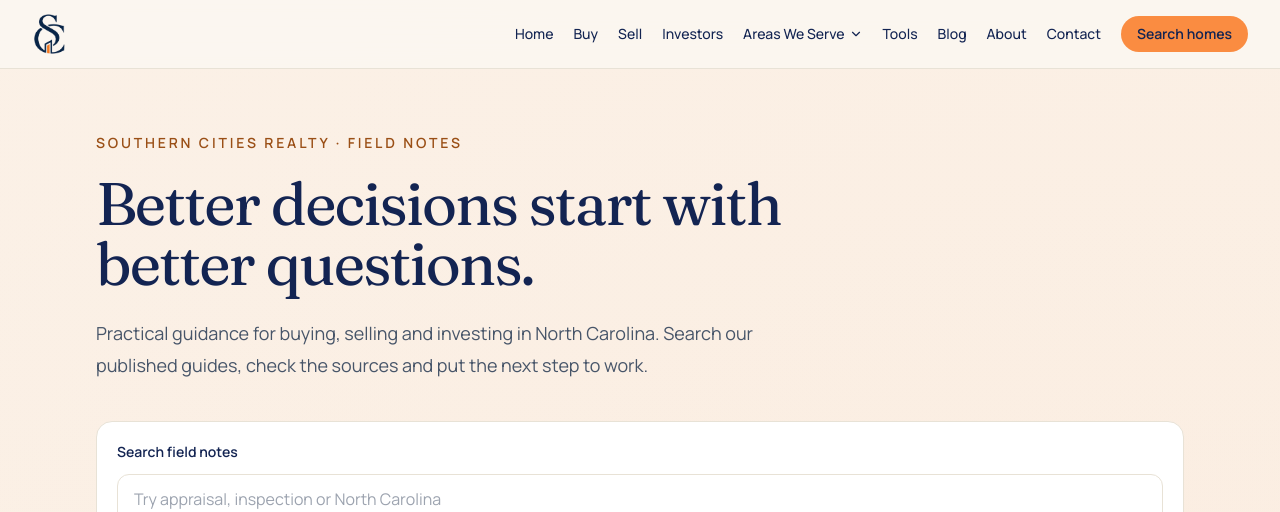
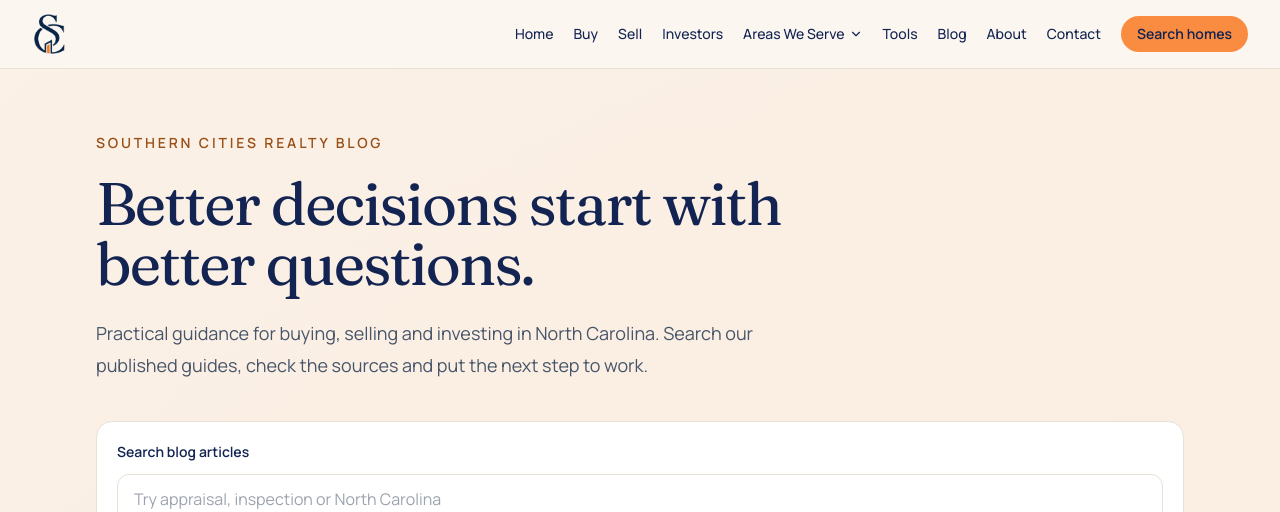
Before and after one commit to ashersoutherncities-art/southern-cities-realty, a Next.js app: page /blog in a window 1280 px wide. Shown: the top 512 px of the page. Built offline with nearby package versions, Linux system fonts and the light colour scheme.

Commit message:
Rename Field Notes to Southern Cities Realty Blog

```diff
--- a/app/blog/BlogDirectory.tsx
+++ b/app/blog/BlogDirectory.tsx
@@ -8,8 +8,8 @@ export default function BlogDirectory(){
 const [query,setQuery]=useState(''); const [category,setCategory]=useState('All')
 const categories=['All',...Array.from(new Set(posts.map(p=>p.category)))]
 const visible=posts.filter(p=>(category==='All'||p.category===category)&&[p.title,p.description,p.category,...p.tags].join(' ').toLowerCase().includes(query.toLowerCase())).sort((a,b)=>b.date.localeCompare(a.date))
-return <><div className="mt-10 rounded-2xl border border-[#e8e2d6] bg-white p-5"><label htmlFor="blog-search" className="block text-sm font-semibold text-navy-950">Search field notes</label><input id="blog-search" type="search" value={query} onChange={e=>setQuery(e.target.value)} placeholder="Try appraisal, inspection or North Carolina" className="mt-3 w-full rounded-xl border border-[#e8e2d6] px-4 py-3 text-slate-900 focus:outline-navy-950"/><div aria-label="Filter articles by category" className="mt-4 flex flex-wrap gap-2">{categories.map(c=><button type="button" key={c} aria-pressed={category===c} onClick={()=>setCategory(c)} className={'rounded-full px-5 py-2 text-sm font-semibold '+(category===c?'bg-navy-950 text-white':'bg-[#f5f1ea] text-navy-950')}>{c}</button>)}</div></div>
+return <><div className="mt-10 rounded-2xl border border-[#e8e2d6] bg-white p-5"><label htmlFor="blog-search" className="block text-sm font-semibold text-navy-950">Search blog articles</label><input id="blog-search" type="search" value={query} onChange={e=>setQuery(e.target.value)} placeholder="Try appraisal, inspection or North Carolina" className="mt-3 w-full rounded-xl border border-[#e8e2d6] px-4 py-3 text-slate-900 focus:outline-navy-950"/><div aria-label="Filter articles by category" className="mt-4 flex flex-wrap gap-2">{categories.map(c=><button type="button" key={c} aria-pressed={category===c} onClick={()=>setCategory(c)} className={'rounded-full px-5 py-2 text-sm font-semibold '+(category===c?'bg-navy-950 text-white':'bg-[#f5f1ea] text-navy-950')}>{c}</button>)}</div></div>
 <p role="status" className="mt-5 text-sm text-slate-500">{visible.length} {visible.length===1?'guide':'guides'} found</p>
 <div className="mt-5 grid gap-6 md:grid-cols-2">{visible.map(p=><article key={p.slug} className="rounded-[24px] border border-[#e8e2d6] bg-white p-7">{blogImages[p.slug]&&<Image src={blogImages[p.slug].src} alt={blogImages[p.slug].alt} width={1200} height={675} loading="lazy" className="mb-6 aspect-video w-full rounded-2xl object-cover"/>}<p className="text-xs font-semibold uppercase tracking-wider text-brand-700">{p.category}</p><h2 className="mt-4 font-display text-3xl text-navy-950"><Link href={'/blog/'+p.slug} className="hover:underline">{p.title}</Link></h2><p className="mt-4 leading-7 text-slate-600">{p.description}</p><p className="mt-5 text-sm text-slate-500"><time dateTime={p.date}>{new Date(p.date+'T12:00:00Z').toLocaleDateString('en-US',{month:'long',day:'numeric',year:'numeric',timeZone:'UTC'})}</time> · {p.readTime}</p><Link href={'/blog/'+p.slug} className="mt-6 inline-flex rounded-full bg-navy-950 px-5 py-3 font-semibold text-white">Read the guide →</Link></article>)}</div>
-{!visible.length&&<div className="my-8 rounded-2xl border border-[#e8e2d6] p-7"><h2 className="font-display text-2xl text-navy-950">No matching field notes yet.</h2><p className="mt-3 text-slate-600">Try a broader phrase or clear your filters.</p><button type="button" className="mt-4 font-semibold text-navy-950 underline" onClick={()=>{setQuery('');setCategory('All')}}>Clear search and filters</button></div>}</>
+{!visible.length&&<div className="my-8 rounded-2xl border border-[#e8e2d6] p-7"><h2 className="font-display text-2xl text-navy-950">No matching blog articles yet.</h2><p className="mt-3 text-slate-600">Try a broader phrase or clear your filters.</p><button type="button" className="mt-4 font-semibold text-navy-950 underline" onClick={()=>{setQuery('');setCategory('All')}}>Clear search and filters</button></div>}</>
 }
--- a/app/blog/home-value-estimate-appraisal-inspection/page.tsx
+++ b/app/blog/home-value-estimate-appraisal-inspection/page.tsx
@@ -11,7 +11,7 @@ const sections=[
 { id:'inspection', title:'3. Condition needs its own investigation', paragraphs:['A home inspection and an appraisal serve different purposes. The CFPB recommends arranging an independent inspection early enough to evaluate findings and complete additional inspections if necessary. Attending can help you understand the report and ask questions.','A value estimate cannot tell you what a repair will cost. When the inspection identifies an issue, request an appropriate specialist assessment and a written scope before building your budget. Any negotiation, cancellation right or financial consequence depends on your actual contract. Do not assume general online guidance gives you an automatic right to walk away.'], source:inspectionSource, sourceLabel:'CFPB: scheduling a home inspection'}
 ]
 export default function Article(){return <article className="mx-auto max-w-5xl px-5 py-12 sm:px-8">
-<Link href="/blog" className="text-sm font-semibold text-navy-950 hover:underline">← All field notes</Link>
+<Link href="/blog" className="text-sm font-semibold text-navy-950 hover:underline">← Southern Cities Realty Blog</Link>
 <header className="mt-8 rounded-[28px] bg-navy-950 p-7 text-white sm:p-12"><p className="text-xs font-semibold uppercase tracking-[.2em] text-brand-300">Buying &amp; Selling</p><h1 className="mt-5 font-display text-4xl leading-tight sm:text-5xl">Home value estimates, appraisals and inspections: which number should you trust?</h1><p className="mt-6 max-w-2xl text-lg leading-8 text-white/80">A practical guide to separating price, value and condition before your next North Carolina home decision.</p><p className="mt-7 text-sm text-white/70">Southern Cities Realty · <time dateTime="2026-11-14">November 14, 2026</time> · 4 min read</p></header>
 <figure className="mt-8"><Image {...blogImages["home-value-estimate-appraisal-inspection"]} width={1200} height={675} priority className="aspect-video w-full rounded-[24px] object-cover"/><figcaption className="mt-2 text-xs text-slate-500">Original editorial illustration · Southern Cities Realty</figcaption></figure><div className="mx-auto max-w-3xl">
 <div className="my-9 rounded-2xl border border-[#e8e2d6] bg-white p-6"><p className="font-semibold text-navy-950">The short answer</p><p className="mt-3 leading-8 text-slate-700">Use an estimate to begin a conversation, an appraisal to understand a professional value opinion, and an inspection to investigate condition. None of these should be treated as a guarantee of your final sale price or your total ownership cost.</p></div>
--- a/app/blog/page.tsx
+++ b/app/blog/page.tsx
@@ -1,5 +1,5 @@
 import type {Metadata} from 'next'
 import Link from 'next/link'
 import BlogDirectory from './BlogDirectory'
-export const metadata:Metadata={title:'Real Estate Field Notes',description:'Practical North Carolina real estate guides for buyers, sellers and investors.',alternates:{canonical:'/blog'}}
-export default function Blog(){return <div className="mx-auto max-w-6xl px-5 py-16 sm:px-8"><p className="text-sm font-semibold uppercase tracking-[.2em] text-brand-700">Southern Cities Realty · Field notes</p><h1 className="mt-5 max-w-3xl font-display text-4xl text-navy-950 sm:text-6xl">Better decisions start with better questions.</h1><p className="mt-6 max-w-2xl text-lg leading-8 text-slate-600">Practical guidance for buying, selling and investing in North Carolina. Search our published guides, check the sources and put the next step to work.</p><BlogDirectory/><div className="mt-12 rounded-2xl bg-navy-950 p-7 text-white"><h2 className="font-display text-3xl">From reading to evaluating.</h2><p className="mt-4 leading-7 text-white/75">Explore the home value estimate and our password-protected comparable-distance workspace.</p><Link href="/tools" className="mt-5 inline-flex rounded-full bg-white px-5 py-3 font-semibold text-navy-950">Explore Realty tools →</Link></div><p className="mt-8 text-sm leading-7 text-slate-500">Future topics include selling strategy, buyer due diligence, renovation planning and investment fundamentals. Planned topics appear only once researched and published.</p></div>}
+export const metadata:Metadata={title:'Southern Cities Realty Blog',description:'Practical North Carolina real estate guides for buyers, sellers and investors.',alternates:{canonical:'/blog'}}
+export default function Blog(){return <div className="mx-auto max-w-6xl px-5 py-16 sm:px-8"><p className="text-sm font-semibold uppercase tracking-[.2em] text-brand-700">Southern Cities Realty Blog</p><h1 className="mt-5 max-w-3xl font-display text-4xl text-navy-950 sm:text-6xl">Better decisions start with better questions.</h1><p className="mt-6 max-w-2xl text-lg leading-8 text-slate-600">Practical guidance for buying, selling and investing in North Carolina. Search our published guides, check the sources and put the next step to work.</p><BlogDirectory/><div className="mt-12 rounded-2xl bg-navy-950 p-7 text-white"><h2 className="font-display text-3xl">From reading to evaluating.</h2><p className="mt-4 leading-7 text-white/75">Explore the home value estimate and our password-protected comparable-distance workspace.</p><Link href="/tools" className="mt-5 inline-flex rounded-full bg-white px-5 py-3 font-semibold text-navy-950">Explore Realty tools →</Link></div><p className="mt-8 text-sm leading-7 text-slate-500">Future topics include selling strategy, buyer due diligence, renovation planning and investment fundamentals. Planned topics appear only once researched and published.</p></div>}
```
Also changed, not shown: app/blog/[slug]/page.tsx (+1 -1 lines), app/tools/page.tsx (+1 -1 lines).
